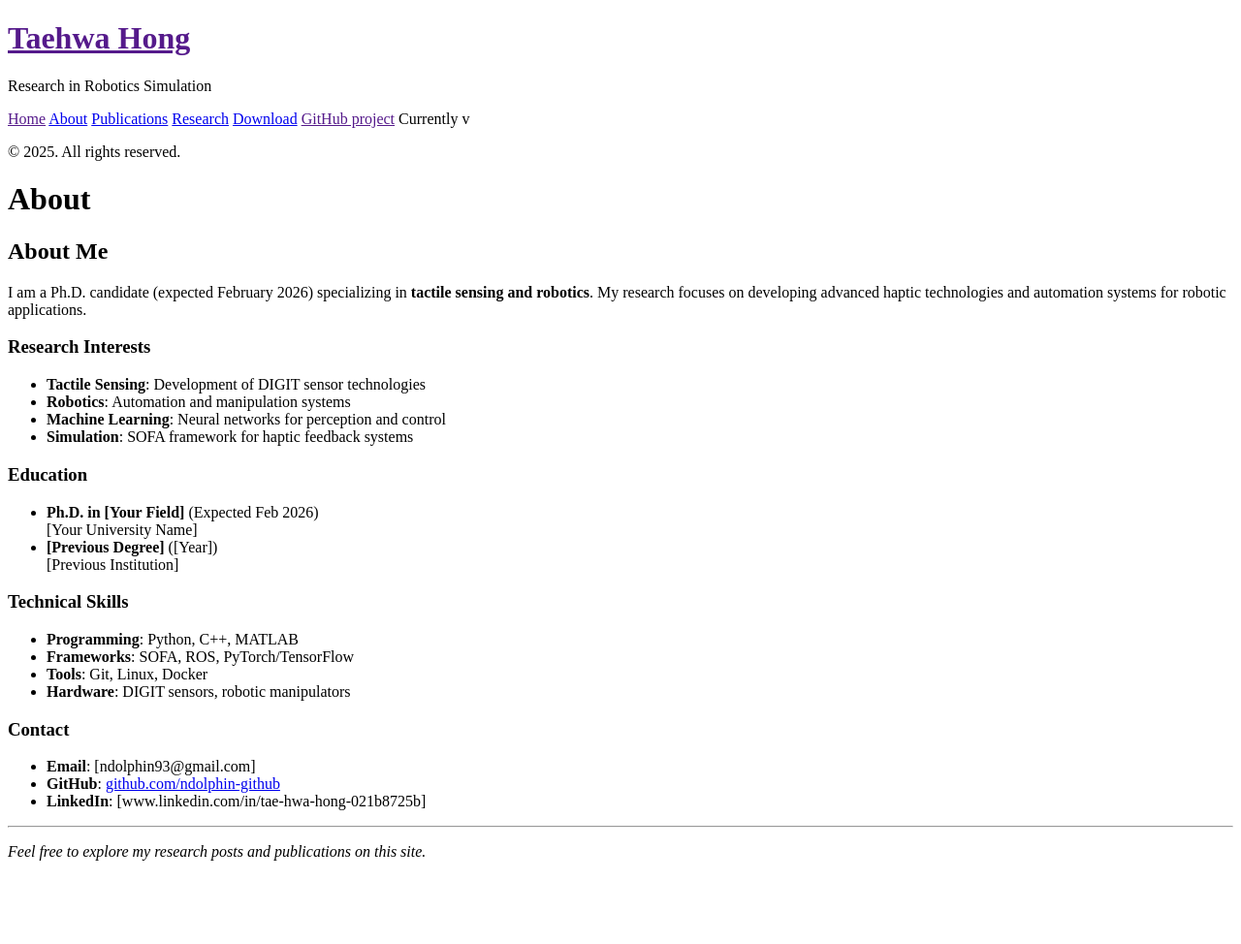
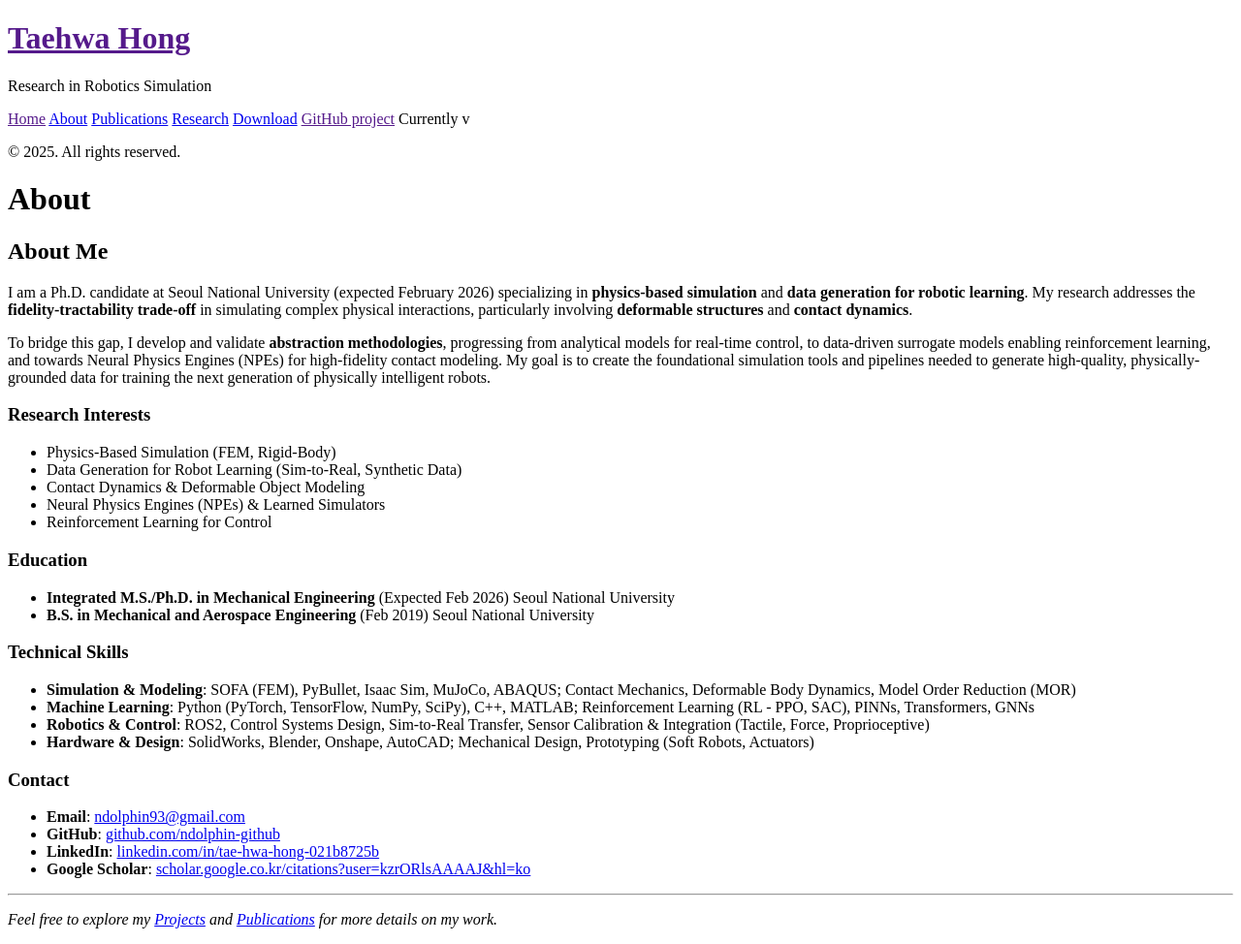
Before and after one commit to ndolphin-github/ndolphin-github.github.io, a Jekyll site: the page built from about.md, in a window 1280 px wide. Shown: the whole page at 97% size. Built offline with Jekyll 4.4.1, drawn with Linux system fonts in a browser that asks for light colours; before the commit the page ends 904 px from its top, so only the background shows below that.

Commit message:
Update about.md

```diff
--- a/about.md
+++ b/about.md
@@ -5,31 +5,35 @@ title: About
 
 ## About Me
 
-I am a Ph.D. candidate (expected February 2026) specializing in **tactile sensing and robotics**. My research focuses on developing advanced haptic technologies and automation systems for robotic applications.
+I am a Ph.D. candidate at Seoul National University (expected February 2026) specializing in **physics-based simulation** and **data generation for robotic learning**. My research addresses the **fidelity-tractability trade-off** in simulating complex physical interactions, particularly involving **deformable structures** and **contact dynamics**.
+
+To bridge this gap, I develop and validate **abstraction methodologies**, progressing from analytical models for real-time control, to data-driven surrogate models enabling reinforcement learning, and towards Neural Physics Engines (NPEs) for high-fidelity contact modeling. My goal is to create the foundational simulation tools and pipelines needed to generate high-quality, physically-grounded data for training the next generation of physically intelligent robots.
 
 ### Research Interests
-- **Tactile Sensing**: Development of DIGIT sensor technologies
-- **Robotics**: Automation and manipulation systems
-- **Machine Learning**: Neural networks for perception and control
-- **Simulation**: SOFA framework for haptic feedback systems
+- Physics-Based Simulation (FEM, Rigid-Body)
+- Data Generation for Robot Learning (Sim-to-Real, Synthetic Data)
+- Contact Dynamics & Deformable Object Modeling
+- Neural Physics Engines (NPEs) & Learned Simulators
+- Reinforcement Learning for Control
 
 ### Education
-- **Ph.D. in [Your Field]** (Expected Feb 2026)
-  [Your University Name]
-- **[Previous Degree]** ([Year])
-  [Previous Institution]
+- **Integrated M.S./Ph.D. in Mechanical Engineering** (Expected Feb 2026)
+  Seoul National University
+- **B.S. in Mechanical and Aerospace Engineering** (Feb 2019)
+  Seoul National University
 
 ### Technical Skills
-- **Programming**: Python, C++, MATLAB
-- **Frameworks**: SOFA, ROS, PyTorch/TensorFlow
-- **Tools**: Git, Linux, Docker
-- **Hardware**: DIGIT sensors, robotic manipulators
+- **Simulation & Modeling**: SOFA (FEM), PyBullet, Isaac Sim, MuJoCo, ABAQUS; Contact Mechanics, Deformable Body Dynamics, Model Order Reduction (MOR)
+- **Machine Learning**: Python (PyTorch, TensorFlow, NumPy, SciPy), C++, MATLAB; Reinforcement Learning (RL - PPO, SAC), PINNs, Transformers, GNNs
+- **Robotics & Control**: ROS2, Control Systems Design, Sim-to-Real Transfer, Sensor Calibration & Integration (Tactile, Force, Proprioceptive)
+- **Hardware & Design**: SolidWorks, Blender, Onshape, AutoCAD; Mechanical Design, Prototyping (Soft Robots, Actuators)
 
 ### Contact
-- **Email**: [ndolphin93@gmail.com]
+- **Email**: [ndolphin93@gmail.com](mailto:ndolphin93@gmail.com)
 - **GitHub**: [github.com/ndolphin-github](https://github.com/ndolphin-github)
-- **LinkedIn**: [www.linkedin.com/in/tae-hwa-hong-021b8725b]
+- **LinkedIn**: [linkedin.com/in/tae-hwa-hong-021b8725b](https://www.linkedin.com/in/tae-hwa-hong-021b8725b)
+- **Google Scholar**: [scholar.google.co.kr/citations?user=kzrORlsAAAAJ&hl=ko](https://scholar.google.co.kr/citations?user=kzrORlsAAAAJ&hl=ko)
 
 ---
 
-*Feel free to explore my research posts and publications on this site.*
+*Feel free to explore my [Projects](link-to-projects-page) and [Publications](link-to-publications-page) for more details on my work.*
```
